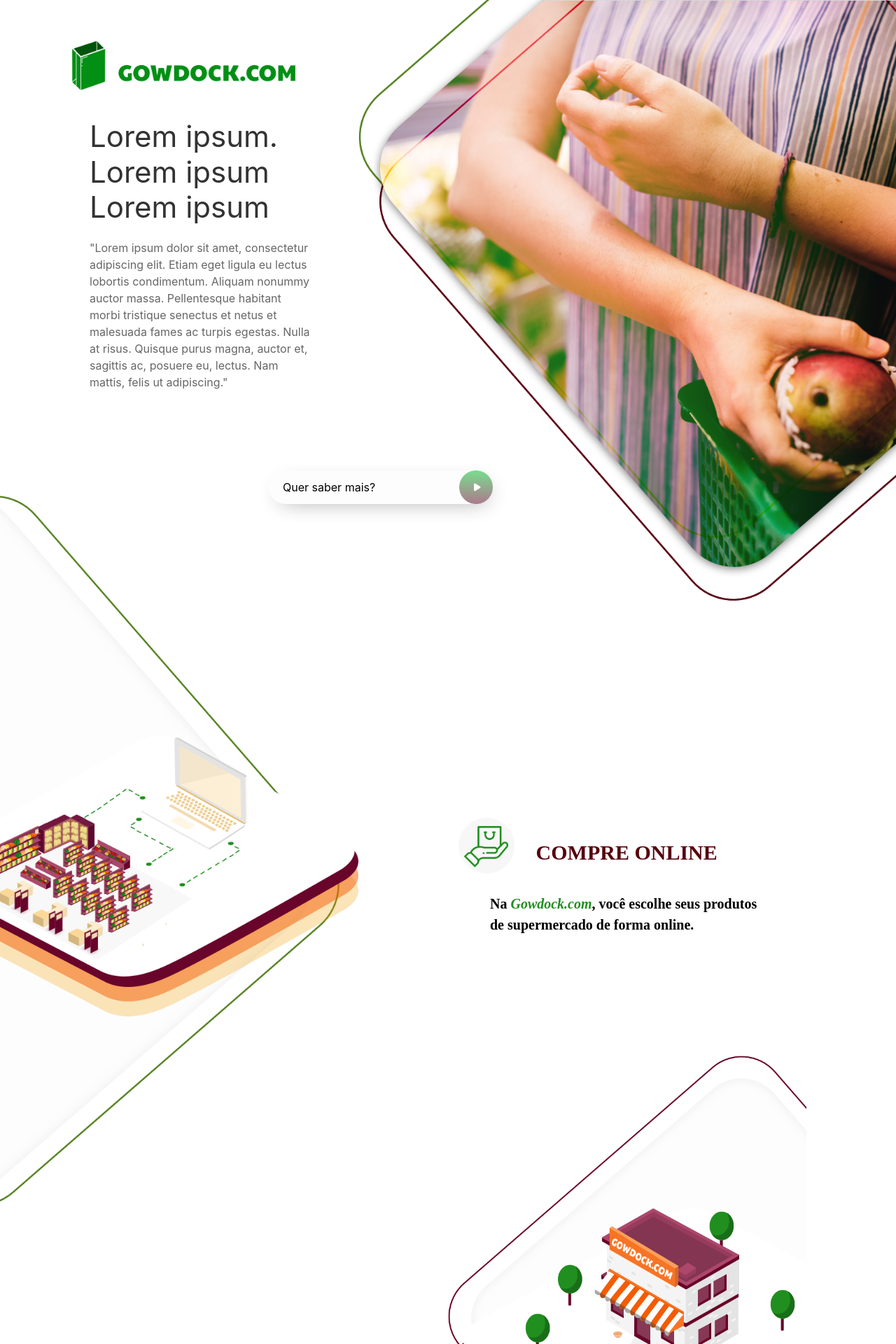
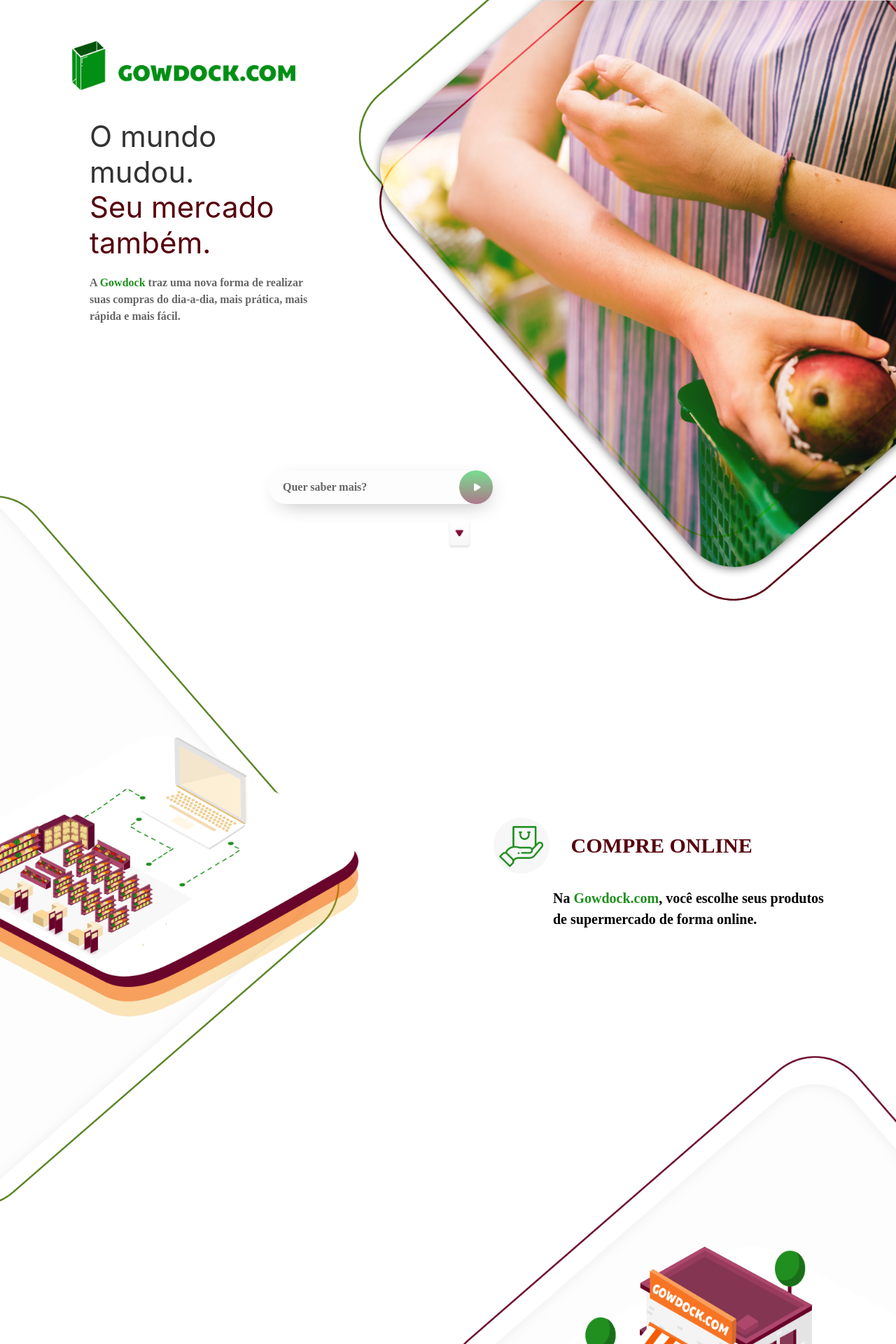
Before and after one commit to pauloandre23/gowdock-landing, a Django app: page / in a window 1280 px wide. Shown: the top 1920 px of the page at 70% size. Run offline with Django 3.2, Linux system fonts and the light colour scheme; some libraries are stand-ins or nearby versions.

Commit message:
final adjusts in desktop

```diff
--- a/landing_page/static/css/main.css
+++ b/landing_page/static/css/main.css
@@ -2,11 +2,22 @@
     --main-color: #5b0a2d;
   }
 
+@font-face {
+    font-family: "Circular Std Bold";
+    src: local("Circular Std Bold") url("../fonts/CircularStd-Bold.woff") format("truetype");
+}
+
+@font-face {
+    font-family: "Circular Std Book";
+    src: local("Circular Std Book") url("../fonts/CircularStd-Book.woff") format("truetype");
+}
 
 body {
     box-sizing: border-box;
+    font-family: Circular Std Bold;
+    font-weight: bold;
 }
-
+/*
 @media (min-width: 2560px) {
     body {
         font-size: 35px;
@@ -16,6 +27,7 @@ body {
         font-size: 40px;
     }
 }
+*/
 .section {
     display: flex;
     min-height: 100vh;
@@ -30,6 +42,36 @@ body {
     margin: 0;
 }
 
+.section__text > p {
+    font-family: Circular Std Book;
+    font-weight: bold;
+}
+.section__text > p > em {
+    color: #208F1F;
+    font-style: normal;
+}
+
+.nav__button {
+    position: absolute;
+    left: 50%;
+    top: 93%;
+    height: 40px;
+    cursor: pointer;
+}
+
+.nav__button_footer {
+    position: absolute;
+    left: 80%;
+    bottom: -280%;
+}
+
+.nav__button > a > img, .nav__button_footer > a > img {
+    height: 40px;
+}
+
+#main__text {
+    color:  #56000D;
+}
 .call-to-action {
     display: flex;
     justify-content: space-between;
@@ -55,7 +97,8 @@ body {
 }
 
 .call-to-action__text {
-    color: #000000;
+    font-family: Circular Std Book;
+    font-weight: 600;
     margin: 10px 0 10px 20px;
 }
 
@@ -119,6 +162,11 @@ body {
 .imagemS2 {
     width: 80%;
 }
+
+.imagemS3 {
+    width: 100%;
+}
+
 .textSide {
     width: 50%;
     display: flex;
@@ -128,6 +176,7 @@ body {
 
 .textSide > p > em {
     color: #208F1F;
+    font-style: normal;
 }
 
 .title_right {
@@ -135,6 +184,18 @@ body {
     width: 400px;
     justify-content: space-around;
     align-items: center;
+    margin-left: 50px;
+}
+
+
+
+.title_end{
+    align-self: center;
+}
+
+.title_small {
+    width: 275px;
+    margin-left: 0;
 }
 
 .title_right > img {
@@ -149,6 +210,15 @@ body {
     width: 100%;
 
 
+}
+
+.footer__text {
+    display: flex;
+    flex-direction: column;
+    z-index: 999;
+    height: fit-content;
+    position: absolute;
+    left: 40%;
 }
 
 .footer__picture {
@@ -167,25 +237,21 @@ body {
 
   .headerA2 {
     font-size: 30px;
-    font-family: Circular Std;
+    font-family: Circular Std Bold;
     font-weight: bold;
     color: #56000D;
-}
-
-  .headerA3 {
-    font-size: 50px;
-    font-family: Circular Std;
-    font-weight: bold;
-    color: #56000D;
+    margin-bottom: 0;
+    margin-top: 0;
 }
 
   .text__sections {
     font-size: 20px;
-    font-family: Circular Std;
+    font-family: Circular Std Book;
     font-weight: bold;
     color: #000000;
     width: 400px;
     margin-left: 60px;
+    align-self: center;
 }
 
   .textA3 {
--- a/landing_page/templates/index.html
+++ b/landing_page/templates/index.html
@@ -16,7 +16,7 @@
 </head>
 
 <body>
-    <section class="section">
+    <section class="section" id="section1">
 
         <div class="sideA">
             <header class="header">
@@ -26,14 +26,11 @@
             </header>
 
             <div class="section__text">
-                    <h1>Lorem ipsum. Lorem ipsum</h1>
-                    <h1>Lorem ipsum</h1>
-                    <p>"Lorem ipsum dolor sit amet, consectetur adipiscing elit.
-                        Etiam eget ligula eu lectus lobortis condimentum.
-                        Aliquam nonummy auctor massa.
-                        Pellentesque habitant morbi tristique senectus et netus et malesuada fames ac turpis egestas.
-                        Nulla at risus. Quisque purus magna, auctor et, sagittis ac, posuere eu, lectus.
-                        Nam mattis, felis ut adipiscing."</p>
+                    <h1 >O mundo mudou.</h1>
+                    <h1 id="main__text">Seu mercado também.</h1>
+                    <p>A <em>Gowdock</em> traz uma nova forma de realizar
+                    suas compras do dia-a-dia, mais prática, mais rápida
+                    e mais fácil. </p>
             </div>
 
             <div class="call-to-action" uk-toggle="target: .contact; cls: show-form;  animation: uk-animation-fade" >
@@ -72,6 +69,9 @@
             </div>
         </div>
 
+        <div class="nav__button">
+            <a href = "#section2" uk-scroll > <img id="nav__button_img" src='{% static "assets/Group 26.png" %}' /> </a>
+        </div>
 
 
 
@@ -81,10 +81,10 @@
     </section>
 
 
-    <section class="sectionCommon">
+    <section class="sectionCommon" id="section2">
 
-        <div class="imageSide">
-            <img src='{% static "/assets/Group 4.png" %}' alt="Principal" uk-scrollspy="cls: uk-animation-slide-left; delay: 200" class="imagemS2" />
+        <div class="imageSide" uk-scrollspy="cls: uk-animation-slide-left; delay: 10">
+            <img src='{% static "/assets/Group 4.png" %}' alt="Principal"  class="imagemS2" />
         </div>
 
         <div class="textSide">
@@ -99,19 +99,16 @@
         </div>
 
 
-
-
-
     </section>
 
 
-    <section class="sectionCommon">
+    <section class="sectionCommon" id="section3">
 
         <div class="textSide">
 
-            <div class='title_right'>
+            <div class='title_right title_small title_end'>
+                <h1 class="headerA2">RETIRADA</h1>
                 <img src='{% static "assets/Group 22.png" %}' alt="Compra online" />
-                <h1 class="headerA2">PICK UP</h1>
             </div>
 
             <p class="text__sections">Selecione um intervalo para coletá-los e os adquira em um dos nossos pontos de retirada. </p>
@@ -119,8 +116,8 @@
         </div>
 
 
-        <div class="imageSide" uk-scrollspy="cls: uk-animation-slide-right; delay: 200">
-             <img src='{% static "/assets/Group 2.png" %}' alt="PrincipalA3" class="imagemS2" />
+        <div class="imageSide" uk-scrollspy="cls: uk-animation-slide-right; delay: 10">
+             <img src='{% static "/assets/Group 2.png" %}' alt="PrincipalA3" class="imagemS3" />
         </div>
 
     </section>
@@ -129,10 +126,21 @@
     <section class="footer">
 
         <div class="footer__text">
+                <div class='title_right title_small'>
+                        <img src='{% static "assets/Group 5.png" %}' alt="Compra online" />
+                        <h1 class="headerA2">SEM FILAS</h1>
+                    </div>
+
+                    <p class="text__sections"> Assim você evita atraso na entrega de produtos e tempo gasto com filas </p>
+
         </div>
 
         <div class="footer__picture">
             <img id="footer__picture__img" src='{% static "assets/ilustraesteira.png" %}' />
+        </div>
+
+        <div class="nav__button_footer">
+                <a href = "#section1" uk-scroll > <img id="nav__button_img" src='{% static "assets/Group 25.png" %}' /> </a>
         </div>
 
     </section>
```
Also changed, not shown: landing_page/static/assets/Group 25.png (added), landing_page/static/assets/Group 26.png (added), landing_page/static/fonts/CircularStd-Bold.woff (added), landing_page/static/fonts/CircularStd-Book.woff (added).
